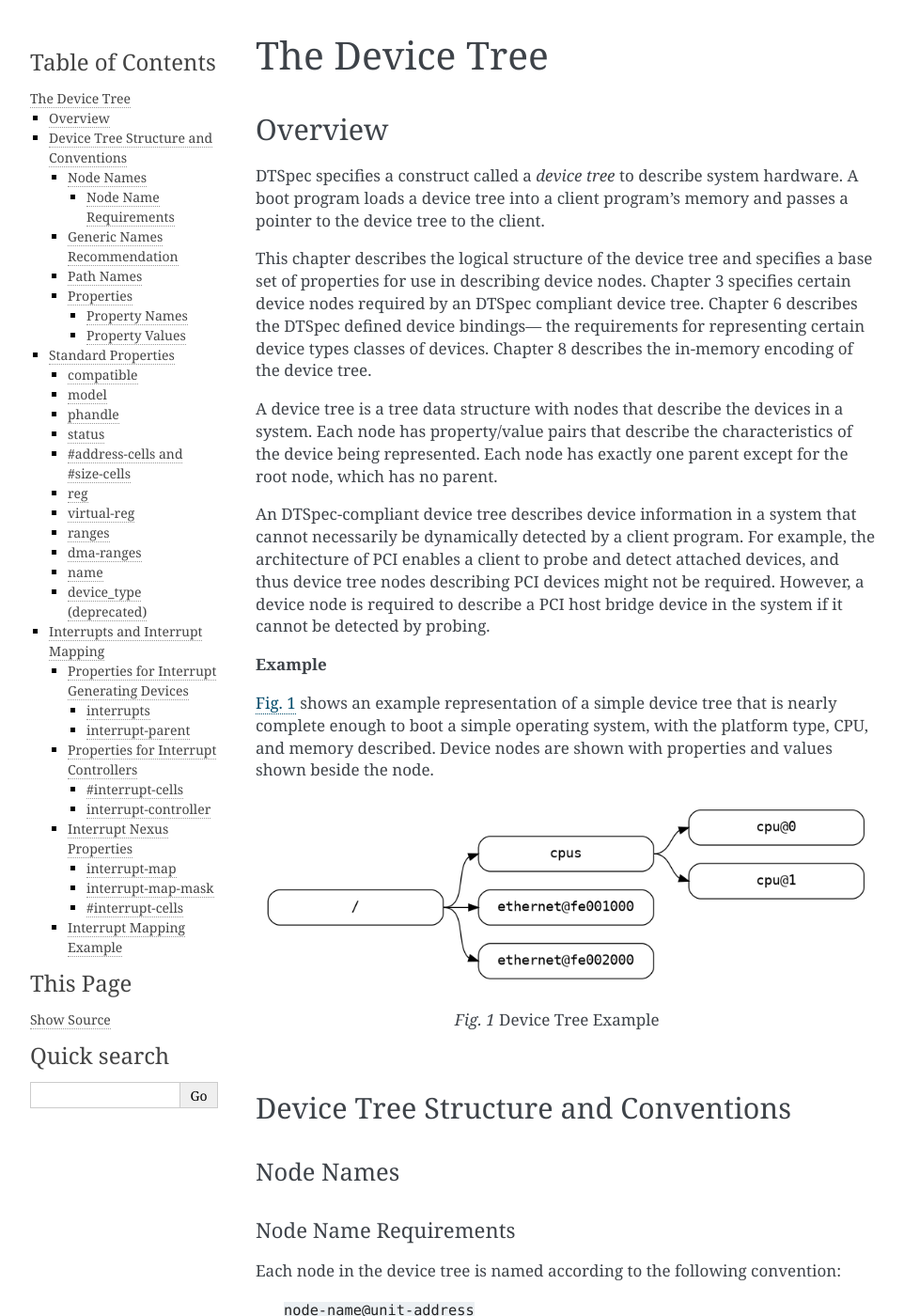
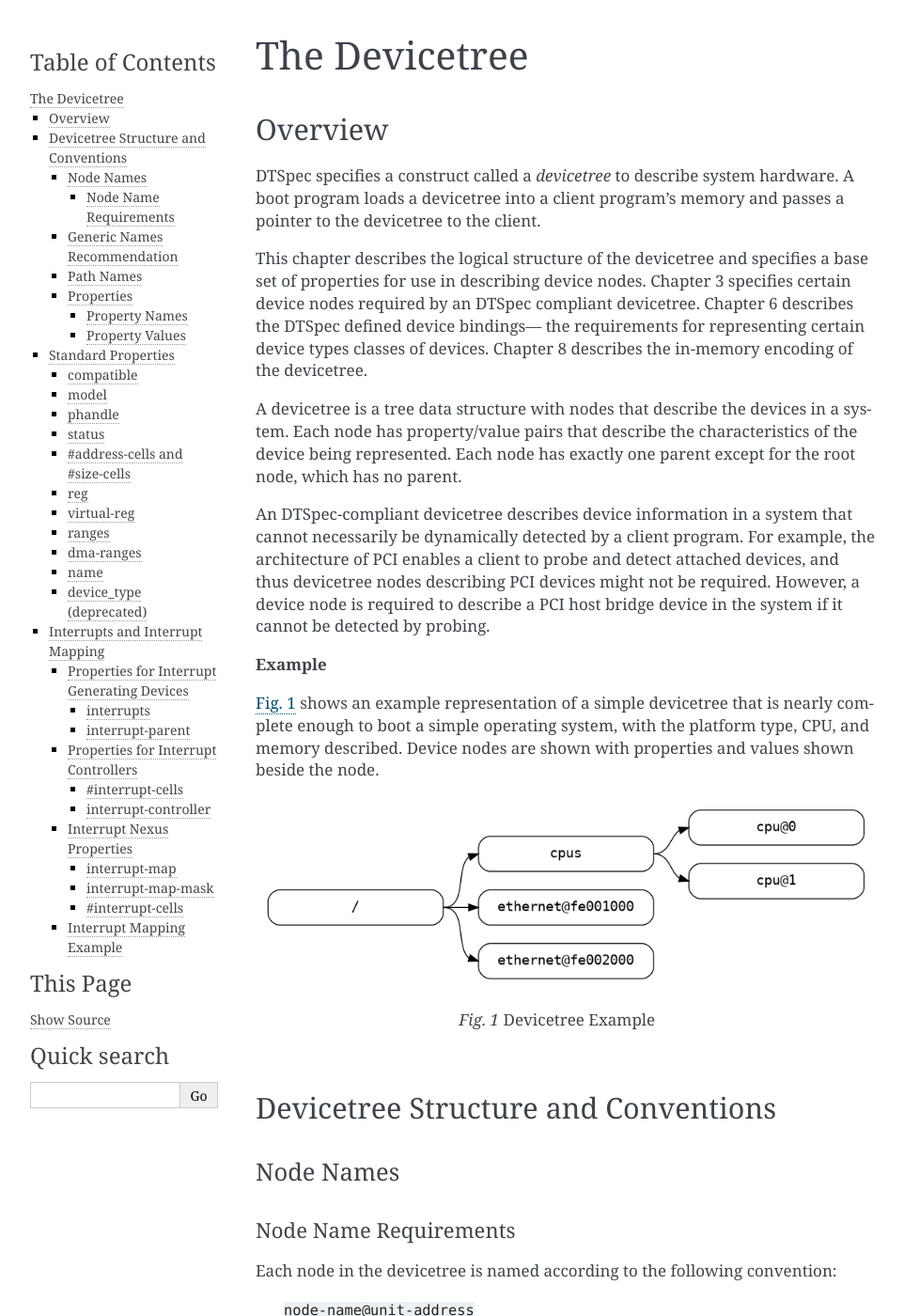
Before and after one commit to devicetree-org/devicetree-specification, a Sphinx documentation site: the page built from source/devicetree-basics.rst, in a window 1280 px wide and 1400 px high. Shown: the whole window at 94% size, without its empty margins (148-1110 px from the left). Built offline with Sphinx 7.4.7, drawn with Linux system fonts in a browser that asks for light colours; some of the changed text lies outside the part shown.

Commit message:
Minor working fixups and add ARM references
Add how this document is related to ePAPR and normalize on "devicetree" as one
word for working.

Signed-off-by: Grant Likely <grant.likely@linaro.org>

```diff
--- a/source/devicetree-basics.rst
+++ b/source/devicetree-basics.rst
@@ -2,46 +2,47 @@
 
 .. _chapter-devicetree:
 
-The Device Tree
-===============
+The Devicetree
+==============
 
 Overview
 --------
 
-|spec| specifies a construct called a *device tree* to describe
-system hardware. A boot program loads a device tree into a client
-program’s memory and passes a pointer to the device tree to the client.
+|spec| specifies a construct called a *devicetree* to describe
+system hardware. A boot program loads a devicetree into a client
+program’s memory and passes a pointer to the devicetree to the client.
 
-This chapter describes the logical structure of the device tree and
+This chapter describes the logical structure of the devicetree and
 specifies a base set of properties for use in describing device nodes.
 Chapter 3 specifies certain device nodes required by an |spec| compliant
-device tree. Chapter 6 describes the |spec| defined device bindings— the
+devicetree. Chapter 6 describes the |spec| defined device bindings— the
 requirements for representing certain device types classes of devices.
-Chapter 8 describes the in-memory encoding of the device tree.
+Chapter 8 describes the in-memory encoding of the devicetree.
 
-A device tree is a tree data structure with nodes that describe the
+A devicetree is a tree data structure with nodes that describe the
 devices in a system. Each node has property/value pairs that describe
 the characteristics of the device being represented. Each node has
 exactly one parent except for the root node, which has no parent.
 
-An |spec|-compliant device tree describes device information in a system
+An |spec|-compliant devicetree describes device information in a system
 that cannot necessarily be dynamically detected by a client program. For
 example, the architecture of PCI enables a client to probe and detect
-attached devices, and thus device tree nodes describing PCI devices
+attached devices, and thus devicetree nodes describing PCI devices
 might not be required. However, a device node is required to describe a
 PCI host bridge device in the system if it cannot be detected by
 probing.
 
 **Example**
 
-:numref:`example-simple-devicetree` shows an example representation of a simple device tree that is nearly
+:numref:`example-simple-devicetree` shows an example representation of a
+simple devicetree that is nearly
 complete enough to boot a simple operating system, with the platform
 type, CPU, and memory described. Device nodes are shown with properties
 and values shown beside the node.
 
 .. _example-simple-devicetree:
 .. digraph:: tree
-   :caption: Device Tree Example
+   :caption: Devicetree Example
 
    rankdir = LR;
    ranksep = equally;
@@ -53,8 +54,8 @@ and values shown beside the node.
    "/":e    -> "ethernet@fe001000":w;
    "/":e    -> "ethernet@fe002000":w;
 
-Device Tree Structure and Conventions
--------------------------------------
+Devicetree Structure and Conventions
+------------------------------------
 
 Node Names
 ~~~~~~~~~~
@@ -62,7 +63,7 @@ Node Names
 Node Name Requirements
 ^^^^^^^^^^^^^^^^^^^^^^
 
-Each node in the device tree is named according to the following
+Each node in the devicetree is named according to the following
 convention:
 
    ``node-name@unit-address``
@@ -164,7 +165,7 @@ name should be one of the following choices:
 Path Names
 ~~~~~~~~~~
 
-A node in the device tree can be uniquely identified by specifying the
+A node in the devicetree can be uniquely identified by specifying the
 full path from the root node, through all descendant nodes, to the
 desired node.
 
@@ -187,7 +188,7 @@ undefined.
 Properties
 ~~~~~~~~~~
 
-Each node in the device tree has properties that describe the
+Each node in the devicetree has properties that describe the
 characteristics of the node. Properties consist of a name and a value.
 
 Property Names
@@ -290,7 +291,7 @@ sufficiently descriptive.
    | ``<prop-encoded-array>``| Format is specific to the property. See the property definition.     |
    +-------------------------+----------------------------------------------------------------------+
    | ``<phandle>``           | A ``<u32>`` value. A *phandle* value is a way to reference another   |
-   |                         | node in the device tree. Any node that can be referenced defines     |
+   |                         | node in the devicetree. Any node that can be referenced defines      |
    |                         | a phandle property with a unique ``<u32>`` value. That unique number |
    |                         | is specified for the value of properties with a phandle value        |
    |                         | type.                                                                |
@@ -326,8 +327,8 @@ additional requirements or constraints regarding the use of the standard
 properties. :FIXME`chapter-device-bindings` that describe the representation
 of specific devices may also specify additional requirements.
 
-.. note:: All examples of device tree nodes in this document use the
-   :abbr:`DTS (Device Tree Source)` format for specifying nodes and properties.
+.. note:: All examples of devicetree nodes in this document use the
+   :abbr:`DTS (Devicetree Source)` format for specifying nodes and properties.
 
 compatible
 ~~~~~~~~~~
@@ -390,13 +391,13 @@ Value type: ``<u32>``
 Description:
 
    The *phandle* property specifies a numerical identifier for a node that
-   is unique within the device tree. The *phandle* property value is used
+   is unique within the devicetree. The *phandle* property value is used
    by other nodes that need to refer to the node associated with the
    property.
 
 Example:
 
-   See the following device tree excerpt:
+   See the following devicetree excerpt:
 
    ::
 
@@ -412,13 +413,13 @@ Example:
 
       interrupt-parent = <1>;
 
-.. note:: Older versions of device trees may be encountered that contain a
+.. note:: Older versions of devicetrees may be encountered that contain a
    deprecated form of this property called ``linux,phandle``. For
    compatibility, a client program might want to support ``linux,phandle``
    if a ``phandle`` property is not present. The meaning and use of the two
    properties is identical.
 
-.. note:: Most device trees in :abbr:`DTS (Device Tree Syntax)` (see Appendix A) will not
+.. note:: Most devicetrees in :abbr:`DTS (Device Tree Syntax)` (see Appendix A) will not
    contain explicit phandle properties. The DTC tool automatically inserts
    the ``phandle`` properties when the DTS is compiled into the binary DTB
    format.
@@ -470,7 +471,7 @@ Value type: ``<u32>``
 Description:
 
    The *#address-cells* and *#size-cells* properties may be used in any
-   device node that has children in the device tree hierarchy and describes
+   device node that has children in the devicetree hierarchy and describes
    how child device nodes should be addressed. The *#address-cells*
    property defines the number of <u32> cells used to encode the address
    field in a child node’s *reg* property. The *#size-cells* property
@@ -478,7 +479,7 @@ Description:
    child node’s *reg* property.
 
    The *#address-cells* and *#size-cells* properties are not inherited from
-   ancestors in the device tree. They shall be explicitly defined.
+   ancestors in the devicetree. They shall be explicitly defined.
 
    An |spec|-compliant boot program shall supply *#address-cells* and
    *#size-cells* on all nodes that have children.
@@ -488,7 +489,7 @@ Description:
 
 Example:
 
-   See the following device tree excerpt:
+   See the following devicetree excerpt:
 
    ::
 
@@ -640,7 +641,7 @@ Value type: ``<empty>`` or ``<prop-encoded-array>`` encoded as an arbitrary numb
 Description:
 
    The *dma-ranges* property is used to describe the direct memory access
-   (DMA) structure of a memory-mapped bus whose device tree parent can be
+   (DMA) structure of a memory-mapped bus whose devicetree parent can be
    accessed from DMA operations originating from the bus. It provides a
    means of defining a mapping or translation between the physical address
    space of the bus and the physical address space of the parent of the
@@ -675,7 +676,7 @@ Description:
 
    The *name* property is a string specifying the name of the node. This
    property is deprecated, and its use is not recommended. However, it
-   might be used in older non-|spec|-compliant device trees. Operating
+   might be used in older non-|spec|-compliant devicetrees. Operating
    system should determine a node’s name based on the *name* component of
    the node name (see section 2.2.1).
 
@@ -691,26 +692,26 @@ Description:
    The *device\_type* property was used in IEEE 1275 to describe the
    device’s FCode programming model. Because |spec| does not have FCode, new
    use of the property is deprecated, and it should be included only on cpu
-   and memory nodes for compatibility with IEEE 1275–derived device trees.
+   and memory nodes for compatibility with IEEE 1275–derived devicetrees.
 
 Interrupts and Interrupt Mapping
 --------------------------------
 
 |spec| adopts the interrupt tree model of representing interrupts
 specified in *Open Firmware Recommended Practice: Interrupt Mapping,
-Version 0.9* [b7]_. Within the device tree a logical interrupt tree exists
+Version 0.9* [b7]_. Within the devicetree a logical interrupt tree exists
 that represents the hierarchy and routing of interrupts in the platform
 hardware. While generically referred to as an interrupt tree it is more
 technically a directed acyclic graph.
 
 The physical wiring of an interrupt source to an interrupt controller is
-represented in the device tree with the *interrupt-parent* property.
+represented in the devicetree with the *interrupt-parent* property.
 Nodes that represent interrupt-generating devices contain an
 *interrupt-parent* property which has a *phandle* value that points to
 the device to which the device’s interrupts are routed, typically an
 interrupt controller. If an interrupt-generating device does not have an
 *interrupt-parent* property, its interrupt parent is assumed to be its
-device tree parent.
+devicetree parent.
 
 Each interrupt generating device contains an *interrupts* property with
 a value describing one or more interrupt sources for that device—each
@@ -732,7 +733,7 @@ controller or (2) an interrupt nexus.
    to handle interrupts routed through it. It may also cascade into
    another interrupt domain. An interrupt controller is specified by the
    presence of an *interrupt-controller* property on that node in the
-   device tree.
+   devicetree.
 
 #. An *interrupt nexus* defines a translation between one interrupt
    domain and another. The translation is based on both domain-specific
@@ -746,9 +747,10 @@ The root of the interrupt tree is determined when traversal of the
 interrupt tree reaches an interrupt controller node without an
 *interrupts* property and thus no explicit interrupt parent.
 
-See :numref:`example-interrupt-tree` for an example of a graphical representation of a device
-tree with interrupt parent relationships shown. It shows both the natural structure of the device
-tree as well as where each node sits in the logical interrupt tree.
+See :numref:`example-interrupt-tree` for an example of a graphical
+representation of a devicetree with interrupt parent relationships shown. It
+shows both the natural structure of the devicetree as well as where each node
+sits in the logical interrupt tree.
 
 .. _example-interrupt-tree:
 .. digraph:: tree
@@ -760,7 +762,7 @@ tree as well as where each node sits in the logical interrupt tree.
    node [ shape="Mrecord" width="2.5" ]
 
    subgraph cluster_devices {
-      label = "Device tree"
+      label = "Devicetree"
       graph [ style = dotted ]
       "device1" [ label = "device1 | interrupt-parent=\<&open-pic\>" ]
       "device2" [ label = "device2 | interrupt-parent=\<&gpioctrl\>" ]
@@ -870,10 +872,10 @@ Value type: ``<phandle>``
 Description:
 
    Because the hierarchy of the nodes in the interrupt tree might not match
-   the device tree, the *interrupt-parent* property is available to make
+   the devicetree, the *interrupt-parent* property is available to make
    the definition of an interrupt parent explicit. The value is the phandle
    to the interrupt parent. If this property is missing from a device, its
-   interrupt parent is assumed to be its device tree parent.
+   interrupt parent is assumed to be its devicetree parent.
 
 Properties for Interrupt Controllers
 ~~~~~~~~~~~~~~~~~~~~~~~~~~~~~~~~~~~~
@@ -996,7 +998,7 @@ Description:
 Interrupt Mapping Example
 ~~~~~~~~~~~~~~~~~~~~~~~~~
 
-The following shows the representation of a fragment of a device tree with
+The following shows the representation of a fragment of a devicetree with
 a PCI bus controller and a sample interrupt map for describing the
 interrupt routing for two PCI slots (IDSEL 0x11,0x12). The INTA, INTB,
 INTC, and INTD pins for slots 1 and 2 are wired to the Open PIC
--- a/source/license.rst
+++ b/source/license.rst
@@ -91,8 +91,8 @@ Significant aspects of the |spec-fullname| are based on work done by
 the Open Firmware Working Group which developed bindings for IEEE-1275.
 We would like to acknowledge their contributions.
 
-We would also like to acknowledge the contribution of the PowerPC Linux
-community that initially developed and implemented the flattened device
+We would also like to acknowledge the contribution of the PowerPC and ARM Linux
+communities that developed and implemented the flattened device
 tree concept.
 
 .. _revision-history:
```
Also changed, not shown: source/introduction.rst (+18 -17 lines), source/references.rst (+8 -0 lines).
